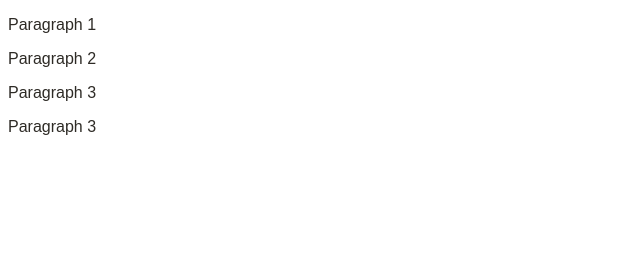
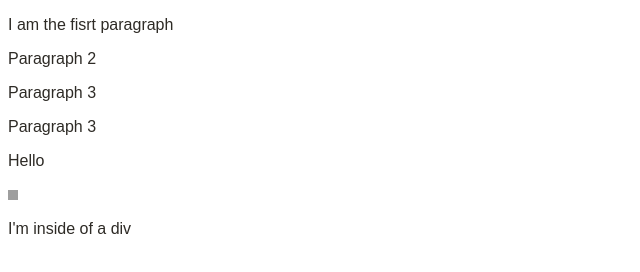
Before and after one commit to StevenD33/LaboJS, a plain HTML site: page index.html in a window 1280 px wide. Shown: the whole page, without its empty margins (0-640 px from the left). Drawn offline with nearby package versions, Linux system fonts and the light colour scheme; files that its build step writes are made by us from their sources; grey boxes are pictures that could not be loaded.

Commit message:
update du script avec de nombreuse manip

```diff
--- a/index.html
+++ b/index.html
@@ -9,7 +9,7 @@
     <script>
         console.log('Coucou ceci est mon premier script en JS pour devenir meilleur que Quentin')
     </script>
-    <script src="script.js"></script>
+
 </head>
 <body>
 
@@ -26,5 +26,10 @@
 <p class="secondary-paragraph">Paragraph 3</p>
 <span id="js-unique-el"></span>
 
+<p class="first-p"></p>
+<p class="second-p"></p>
+<img src="http://lorempixel.com/10/10/" width="10" height="10">
+<div><p>I'm inside of a div</p></div>
+<script src="script.js"></script>
 </body>
 </html>
--- a/script.js
+++ b/script.js
@@ -28,3 +28,28 @@ console.log('myParagraphsInDivs', myParagraphsInDivs);
 
 const spansPreceededByDivs = document.querySelectorAll('div+span');
 console.log('spansPreceededByDivs', spansPreceededByDivs);
+
+
+//joutez le texte 'I am the first paragraph' au premier paragraphe du document.
+
+const firstP = document.querySelector('p');
+firstP.innerText = 'I am the fisrt paragraph';
+console.log('firstP > text', firstP.innerText);
+
+//Ajoutez le HTML <span>Hello</span> au deuxième paragraphe du document.
+
+const secondP = document.querySelectorAll('.second-p');
+secondP[0].innerHTML = '<span>Hello</span>';
+console.log('secondP > html', secondP[0].innerHTML);
+
+//Modifiez les attributs width à 50% et height à 'auto' de l'image.
+
+const myInmg = document.querySelector('img');
+myImg.setAttribute('width', '50%');
+myImg.setAttribute('height', 'auto');
+
+//Ajoutez un attribut alt non vide à l'image.
+
+//Donnez la couleur 'blue' au premier paragraphe du div et la taille de police '1.5rem'.
+
+ //   Ajoutez la classe img à l'image.
```
